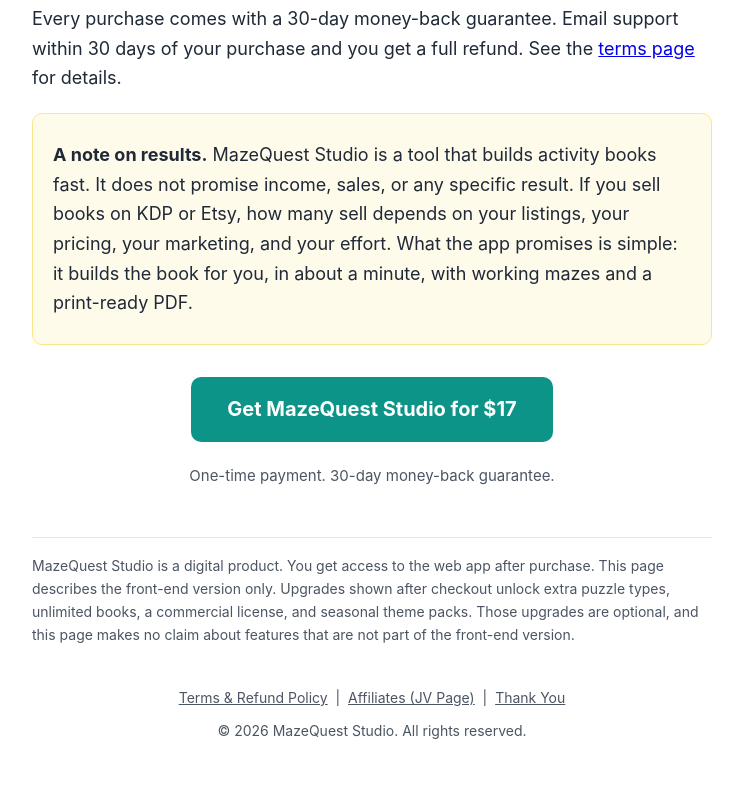
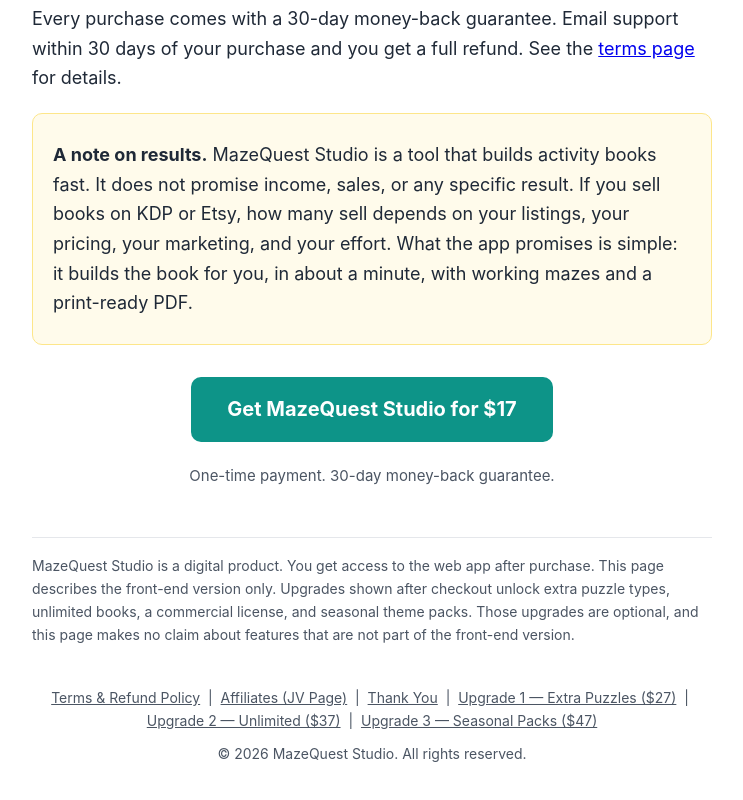
Before and after one commit to jottuyhoa2-beep/mazequest-sales, a plain HTML site: page index.html in a window 1280 px wide. Shown: the part 4340-5140 px from the top of the page, without its empty margins (268-1011 px from the left). Drawn offline with Linux system fonts and the light colour scheme.

Commit message:
Add footer links to upgrade sections

```diff
--- a/index.html
+++ b/index.html
@@ -114,7 +114,7 @@
 <p class="disclaimer">MazeQuest Studio is a digital product. You get access to the web app after purchase. This page describes the front-end version only. Upgrades shown after checkout unlock extra puzzle types, unlimited books, a commercial license, and seasonal theme packs. Those upgrades are optional, and this page makes no claim about features that are not part of the front-end version.</p>
 
 <footer>
-  <p><a href="#terms">Terms &amp; Refund Policy</a> &nbsp;|&nbsp; <a href="#jv">Affiliates (JV Page)</a> &nbsp;|&nbsp; <a href="#thank-you">Thank You</a></p>
+  <p><a href="#terms">Terms &amp; Refund Policy</a> &nbsp;|&nbsp; <a href="#jv">Affiliates (JV Page)</a> &nbsp;|&nbsp; <a href="#thank-you">Thank You</a> &nbsp;|&nbsp; <a href="#oto1">Upgrade 1 — Extra Puzzles ($27)</a> &nbsp;|&nbsp; <a href="#oto2">Upgrade 2 — Unlimited ($37)</a> &nbsp;|&nbsp; <a href="#oto3">Upgrade 3 — Seasonal Packs ($47)</a></p>
   <p>&copy; 2026 MazeQuest Studio. All rights reserved.</p>
 </footer>
 
@@ -157,7 +157,7 @@
 <p class="disclaimer">This is a one-time offer shown right after your first purchase. The five extra puzzle types and the 500-theme library are part of this upgrade, not part of the $17 front-end version. If you skip this offer, you can still use the three front-end puzzle types and the four front-end themes.</p>
 
 <footer>
-  <p><a href="#terms">Terms &amp; Refund Policy</a> &nbsp;|&nbsp; <a href="#home">Front-End Offer</a></p>
+  <p><a href="#terms">Terms &amp; Refund Policy</a> &nbsp;|&nbsp; <a href="#home">Front-End Offer</a> &nbsp;|&nbsp; <a href="#oto1">Upgrade 1 — Extra Puzzles ($27)</a> &nbsp;|&nbsp; <a href="#oto2">Upgrade 2 — Unlimited ($37)</a> &nbsp;|&nbsp; <a href="#oto3">Upgrade 3 — Seasonal Packs ($47)</a></p>
   <p>&copy; 2026 MazeQuest Studio. All rights reserved.</p>
 </footer>
 
@@ -197,7 +197,7 @@
 <p class="disclaimer">This is a one-time offer shown right after your first purchase. Unlimited books and the commercial license are part of this upgrade, not part of the $17 front-end version. If you skip this offer, your front-end version stays at 20 books a month for personal use.</p>
 
 <footer>
-  <p><a href="#terms">Terms &amp; Refund Policy</a> &nbsp;|&nbsp; <a href="#home">Front-End Offer</a></p>
+  <p><a href="#terms">Terms &amp; Refund Policy</a> &nbsp;|&nbsp; <a href="#home">Front-End Offer</a> &nbsp;|&nbsp; <a href="#oto1">Upgrade 1 — Extra Puzzles ($27)</a> &nbsp;|&nbsp; <a href="#oto2">Upgrade 2 — Unlimited ($37)</a> &nbsp;|&nbsp; <a href="#oto3">Upgrade 3 — Seasonal Packs ($47)</a></p>
   <p>&copy; 2026 MazeQuest Studio. All rights reserved.</p>
 </footer>
 
@@ -236,7 +236,7 @@
 <p class="disclaimer">This is a one-time offer shown right after your first purchase. The seasonal theme packs and the 12 months of new templates are part of this upgrade, not part of the $17 front-end version. If you skip this offer, you keep the themes included in the front-end version and in any earlier upgrades you bought.</p>
 
 <footer>
-  <p><a href="#terms">Terms &amp; Refund Policy</a> &nbsp;|&nbsp; <a href="#home">Front-End Offer</a></p>
+  <p><a href="#terms">Terms &amp; Refund Policy</a> &nbsp;|&nbsp; <a href="#home">Front-End Offer</a> &nbsp;|&nbsp; <a href="#oto1">Upgrade 1 — Extra Puzzles ($27)</a> &nbsp;|&nbsp; <a href="#oto2">Upgrade 2 — Unlimited ($37)</a> &nbsp;|&nbsp; <a href="#oto3">Upgrade 3 — Seasonal Packs ($47)</a></p>
   <p>&copy; 2026 MazeQuest Studio. All rights reserved.</p>
 </footer>
 
@@ -275,7 +275,7 @@
 <p class="disclaimer">Keep your receipt email somewhere safe. It is the fastest way for support to find your purchase if you ever need help with access or a refund.</p>
 
 <footer>
-  <p><a href="#terms">Terms &amp; Refund Policy</a> &nbsp;|&nbsp; <a href="#home">Front-End Offer</a> &nbsp;|&nbsp; <a href="#jv">Affiliates (JV Page)</a></p>
+  <p><a href="#terms">Terms &amp; Refund Policy</a> &nbsp;|&nbsp; <a href="#home">Front-End Offer</a> &nbsp;|&nbsp; <a href="#jv">Affiliates (JV Page)</a> &nbsp;|&nbsp; <a href="#oto1">Upgrade 1 — Extra Puzzles ($27)</a> &nbsp;|&nbsp; <a href="#oto2">Upgrade 2 — Unlimited ($37)</a> &nbsp;|&nbsp; <a href="#oto3">Upgrade 3 — Seasonal Packs ($47)</a></p>
   <p>&copy; 2026 MazeQuest Studio. All rights reserved.</p>
 </footer>
 
@@ -361,7 +361,7 @@
 <p class="disclaimer">Affiliates must follow FTC rules: disclose the affiliate relationship in any promotion, and do not make income claims about this product. MazeQuest Studio makes activity books fast. It does not guarantee sales, income, or any specific result.</p>
 
 <footer>
-  <p><a href="#terms">Terms &amp; Refund Policy</a> &nbsp;|&nbsp; <a href="#home">Front-End Offer</a></p>
+  <p><a href="#terms">Terms &amp; Refund Policy</a> &nbsp;|&nbsp; <a href="#home">Front-End Offer</a> &nbsp;|&nbsp; <a href="#oto1">Upgrade 1 — Extra Puzzles ($27)</a> &nbsp;|&nbsp; <a href="#oto2">Upgrade 2 — Unlimited ($37)</a> &nbsp;|&nbsp; <a href="#oto3">Upgrade 3 — Seasonal Packs ($47)</a></p>
   <p>&copy; 2026 MazeQuest Studio. All rights reserved.</p>
 </footer>
 
@@ -407,7 +407,7 @@
 <p class="disclaimer">These terms apply to purchases made through WarriorPlus. If any part of these terms conflicts with WarriorPlus or PayPal rules, those platforms' rules apply to the payment itself.</p>
 
 <footer>
-  <p><a href="#home">Front-End Offer</a> &nbsp;|&nbsp; <a href="#jv">Affiliates (JV Page)</a></p>
+  <p><a href="#home">Front-End Offer</a> &nbsp;|&nbsp; <a href="#jv">Affiliates (JV Page)</a> &nbsp;|&nbsp; <a href="#oto1">Upgrade 1 — Extra Puzzles ($27)</a> &nbsp;|&nbsp; <a href="#oto2">Upgrade 2 — Unlimited ($37)</a> &nbsp;|&nbsp; <a href="#oto3">Upgrade 3 — Seasonal Packs ($47)</a></p>
   <p>&copy; 2026 MazeQuest Studio. All rights reserved.</p>
 </footer>
 
```
